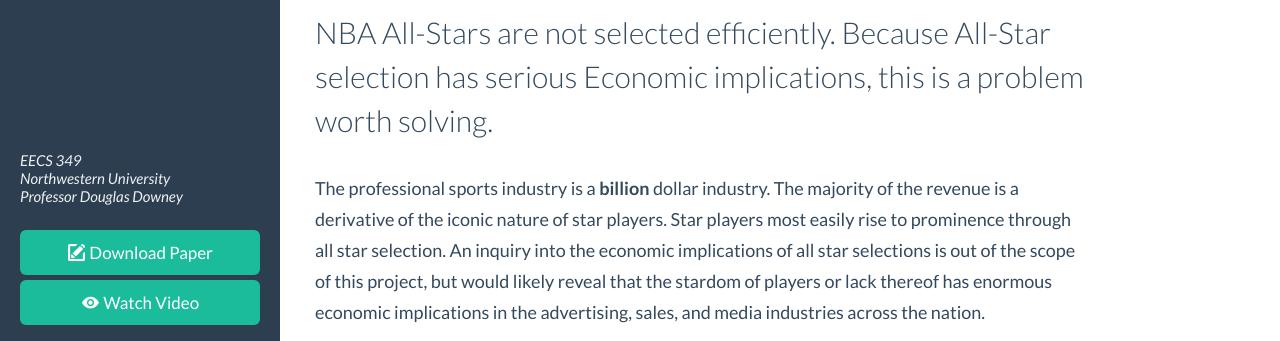
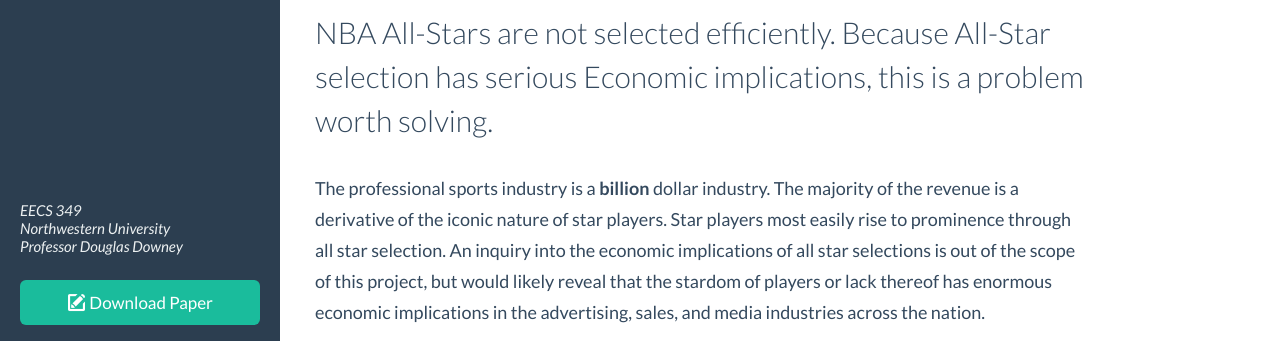
Before and after one commit to TheZallen/ball-star-website, a website: page index.html in a window 1280 px wide. Shown: the part 455-796 px from the top of the page. Drawn offline with Linux system fonts and the light colour scheme.

Commit message:
removed video link

```diff
--- a/index.html
+++ b/index.html
@@ -35,7 +35,6 @@
       <div class="buttonsBottom">
         <p class="img-comment">EECS 349<br>Northwestern University<br>Professor Douglas Downey</p>
         <a href="Report.pdf" target="_blank" class="btn btn-block btn-lg btn-primary"><span class="fui-new"></span> Download Paper</a>
-        <a href="#fakelink" class="btn btn-block btn-lg btn-primary"><span class="fui-eye"></span> Watch Video</a>
       </div>
     </div>
     <div class="container">
```
